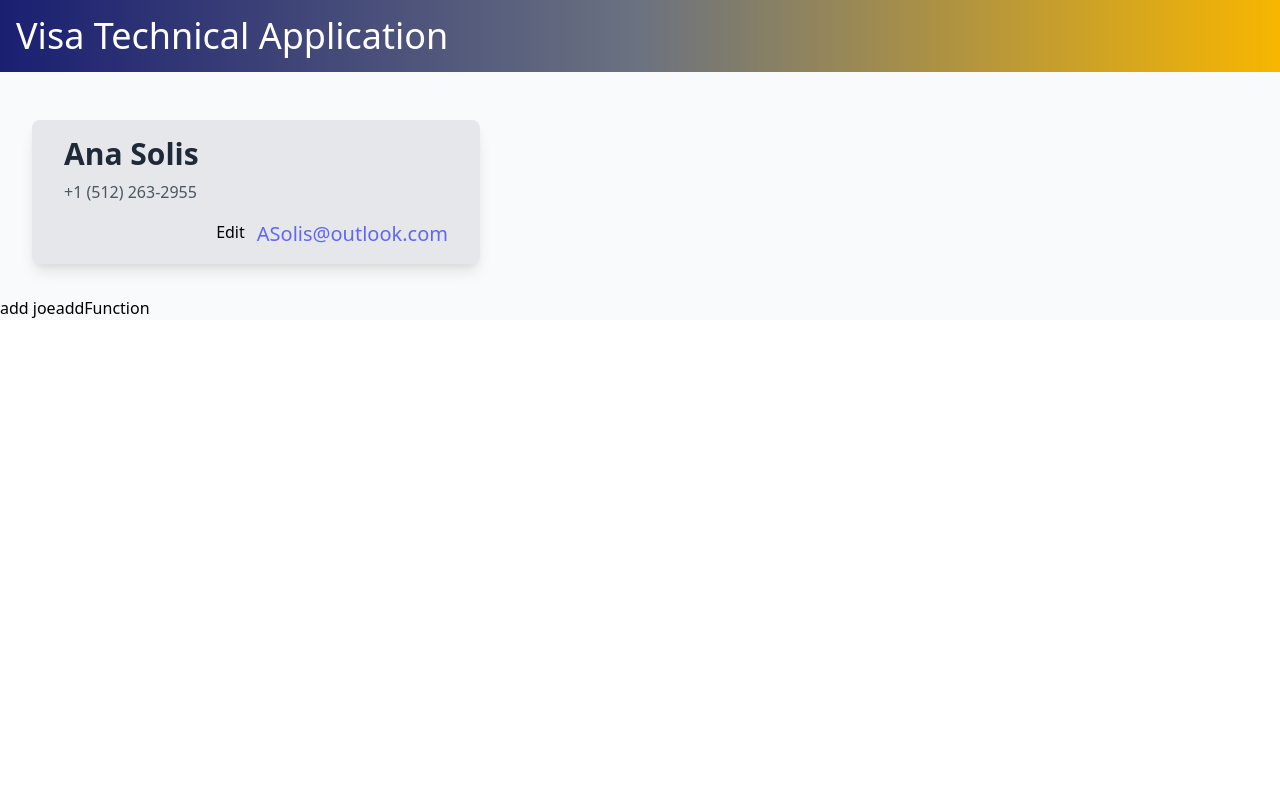
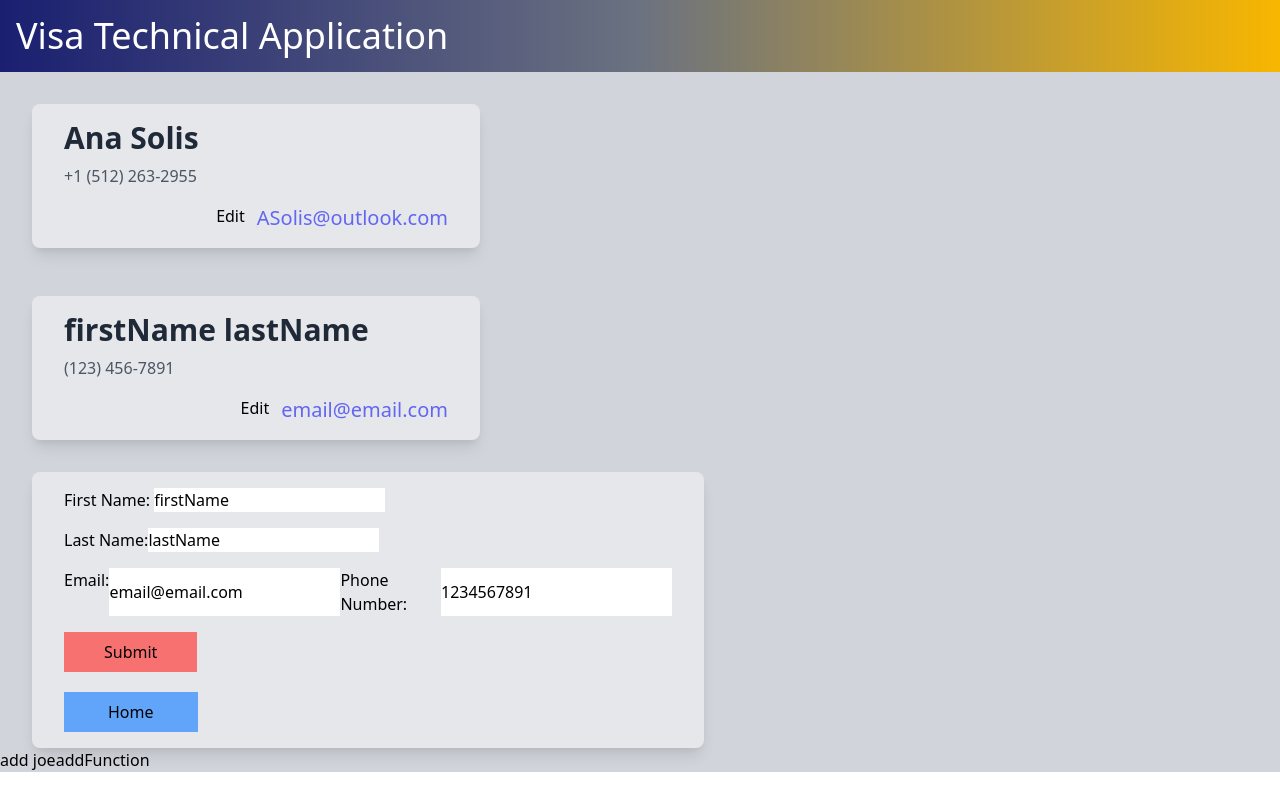
Before and after one commit to nheingit/visa-application, a React (Create React App) app: page /edit/4accb4a4-3052-4eba-9e25-3a04d202cc3c in a window 1280 px wide. Built offline with nearby package versions, Linux system fonts and the light colour scheme.

Commit message:
added the ability to edit contact cards

```diff
--- a/src/App.js
+++ b/src/App.js
@@ -13,13 +13,12 @@ import { AddCard } from "./utilities/add";
 function App() {
 
   const [contacts, setContacts] = useContext(ContactListContext);
-  const [openStatus, setOpenStatus] = useState(false);
   console.log(contacts,)
   console.log("this is my contacts context", contacts)
   return (
       <Router>
-        <div className="bg-gray-50">
-        <div className="bg-gradient-to-r from-visa-blue via-gray-500 to-visa-gold mb-4 p-4">
+        <div className="bg-gray-300">
+        <div className="bg-gradient-to-r from-visa-blue via-gray-500 to-visa-gold p-4">
           <a href="/" className="text-4xl text-white">Visa Technical Application</a>
         </div>
           <Route path="/" exact render={(props) => <HomePage {...props} contacts={contacts}/> }/>
--- a/src/components/ContactCard.tsx
+++ b/src/components/ContactCard.tsx
@@ -14,8 +14,7 @@ const CardActions = (props:Props):JSX.Element => <div className="flex justify-en
 
 
 //Contact Card Border
-const Card = (props:Props):JSX.Element =>
-<div className="max-w-md py-4 px-8 bg-gray-200 shadow-lg rounded-lg">{props.children}</div>
+const Card = (props:Props):JSX.Element => <div className="max-w-md py-4 px-8 bg-gray-200 shadow-lg rounded-lg">{props.children}</div>
 
 
 export const ContactCard = ({firstName, lastName, phoneNumber, email, id}: Contact) =>
--- a/src/components/ContactCards.tsx
+++ b/src/components/ContactCards.tsx
@@ -3,7 +3,7 @@ import { Contact } from "../types/Types";
 
 import { ContactCard } from "./ContactCard";
 
-export const ContactCards = ({ contacts }:{contacts:Contact[]}) => {
+export const ContactCards = ({ contacts }:{contacts:Contact[]}, isShowing:boolean) => {
   return (
     <div className="m-2">
       {contacts.map((contact: Contact) => (
--- a/src/pages/editContact.tsx
+++ b/src/pages/editContact.tsx
@@ -1,26 +1,100 @@
-import { useContext } from "react"
-import { ContactListContext } from "../context"
-import { ContactCard } from "../components/ContactCard"
+import React, { useState, useContext } from "react";
+import { useHistory } from "react-router";
+import { ContactListContext } from "../context";
+import { ContactCard } from "../components/ContactCard";
+import { v4 as uuid } from "uuid";
 
-import { useLocation } from "react-router"
-import { Contact } from "../types/Types"
+import { useLocation } from "react-router";
+import { Contact } from "../types/Types";
+
+export const EditContact = ({ contacts }: { contacts: Contact[] }) => {
+
+  const [contact, setContact] = useContext(ContactListContext)
+  const location = useLocation();
+  const history = useHistory();
+  // the 6 will take care of  the /edit/ portion of the pathname leaving me with the contact id that we clicked on.
+  const cardId = location.pathname.substring(6);
+  const editedCard = contacts.find((contact) => contact.id == cardId);
+
+  const [firstName, setFirstName] = useState("firstName");
+  const [email, setEmail] = useState("email@email.com");
+  const [phoneNumber, setPhoneNumber] = useState(1234567891);
+  const [lastName, setLastName] = useState("lastName");
+  const [id, setId] = useState(uuid());
 
 
-export const EditContact = (({ contacts }:{contacts:Contact[]}) => {
-    const location = useLocation()
-    // the 6 will take care of  the /edit/ portion of the pathname leaving me with the contact id that we clicked on.
-    const cardId = location.pathname.substring(6)
-    const editedCard = contacts.find( contact => contact.id == cardId)
-    console.log(editedCard)
+  const HandleSubmit = (e: React.FormEvent) => {
+      e.preventDefault();
+    const newArray = contacts.filter((contact) => contact.id !== cardId)
+    const newContact:Contact = {
+        id: editedCard!.id,
+        firstName: firstName,
+        lastName: lastName,
+        email: email,
+        phoneNumber: phoneNumber
+    }
+    newArray.push(newContact)
+    //@ts-ignore
+    setContact(newArray);
+  };
 
   return (
+    <div className="bg-gray-300">
       <div className="p-8">
+        <div className="mb-12">
           <ContactCard
             id={editedCard!.id}
             lastName={editedCard!.lastName}
             firstName={editedCard!.firstName}
             phoneNumber={editedCard!.phoneNumber}
-        email={editedCard!.email}/>
+            email={editedCard!.email}
+          />
         </div>
-        )
-})
+        <ContactCard
+          id={id}
+          lastName={lastName}
+          firstName={firstName}
+          phoneNumber={phoneNumber}
+          email={email}
+        />
+      </div>
+
+      <div className="mx-8 p-8 max-w-2xl py-4 px-8 bg-gray-200 shadow-lg rounded-lg">
+        <form onSubmit={HandleSubmit}>
+          <div>
+            <label> First Name: </label>
+            <input className="mb-4"
+              type="text"
+              value={firstName}
+              onChange={(e: any) => setFirstName(e.target.value)}
+            />
+            <br/>
+            <label>Last Name:</label>
+            <input
+              type="text"
+              value={lastName}
+              onChange={(e: any) => setLastName(e.target.value)}
+            />
+          </div>
+
+          <div className="flex align-middle my-4">
+            <label>Email: </label>
+            <input
+            type="email"
+            value={email}
+            onChange={(e: any) => setEmail(e.target.value)}
+          />
+            <label> Phone Number: </label>
+<input
+            type="Number"
+            value={phoneNumber}
+            onChange={(e: any) => setPhoneNumber(e.target.value)}
+          />
+          </div>
+          <button className="bg-red-400 mb-5 py-2 px-10" type="submit">Submit</button>
+        </form>
+        <button type="button" onClick={()=> {history.push("/")}} className="bg-blue-400 py-2 px-11 ">Home</button>
+      </div>
+    </div>
+  );
+};
```
Lines whose indentation alone changed are shown as unchanged.
